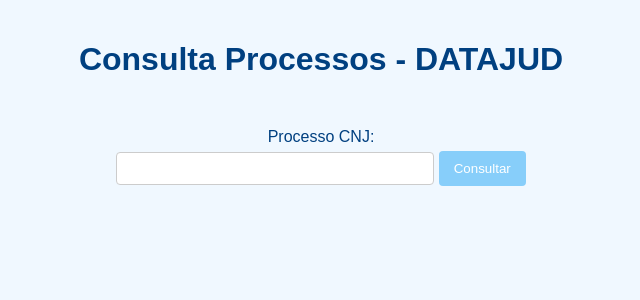
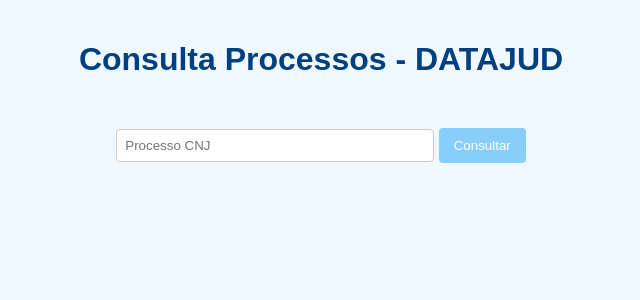
Before and after one commit to higordamasio/api_publica_cnj, a Flask app: page / in a window 1280 px wide. Shown: the top 300 px of the page, without its empty margins (319-959 px from the left). Run offline with Flask 3, Linux system fonts and the light colour scheme.

Commit message:
Alt. estilo

```diff
--- a/static/styles.css
+++ b/static/styles.css
@@ -23,7 +23,6 @@
 }
 
 label {
-    display: block;
     margin-bottom: 5px;
     color: #004080; /* Dark blue */
 }
--- a/templates/index.html
+++ b/templates/index.html
@@ -14,8 +14,8 @@
     <body>
         <h1>Consulta Processos - DATAJUD</h1>
         <form method="post">
-            <label for="numeroProcesso">Processo CNJ:</label>
-            <input type="text" id="numeroProcesso" name="numeroProcesso" required oninput="this.value = this.value.replace(/\D/g, '')">
+            <!-- <label for="numeroProcesso">Processo CNJ:</label> -->
+            <input type="text" id="numeroProcesso" name="numeroProcesso" placeholder= "Processo CNJ" required oninput="this.value = this.value.replace(/\D/g, '')">
             <button type="submit">Consultar</button>
         </form>
 
```
